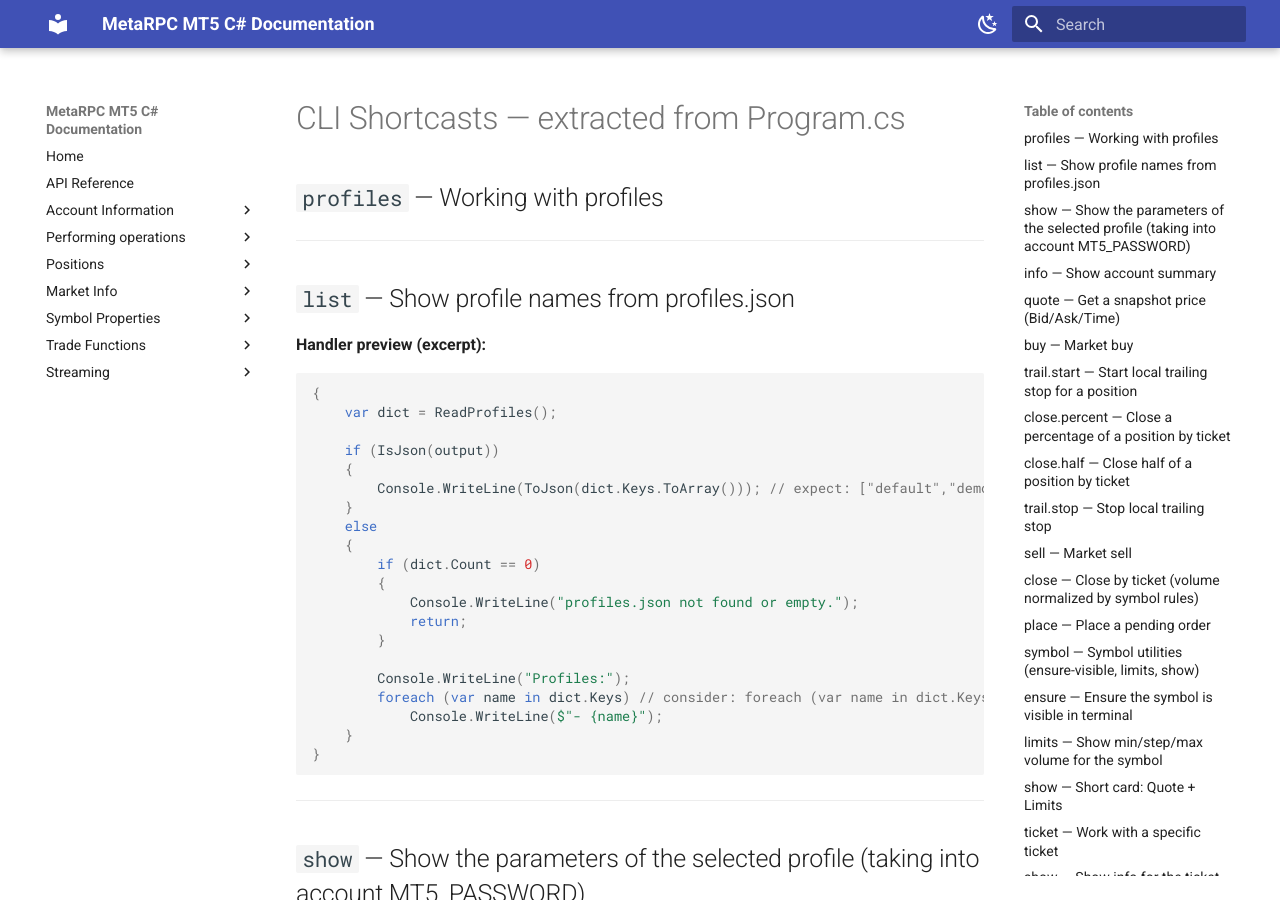
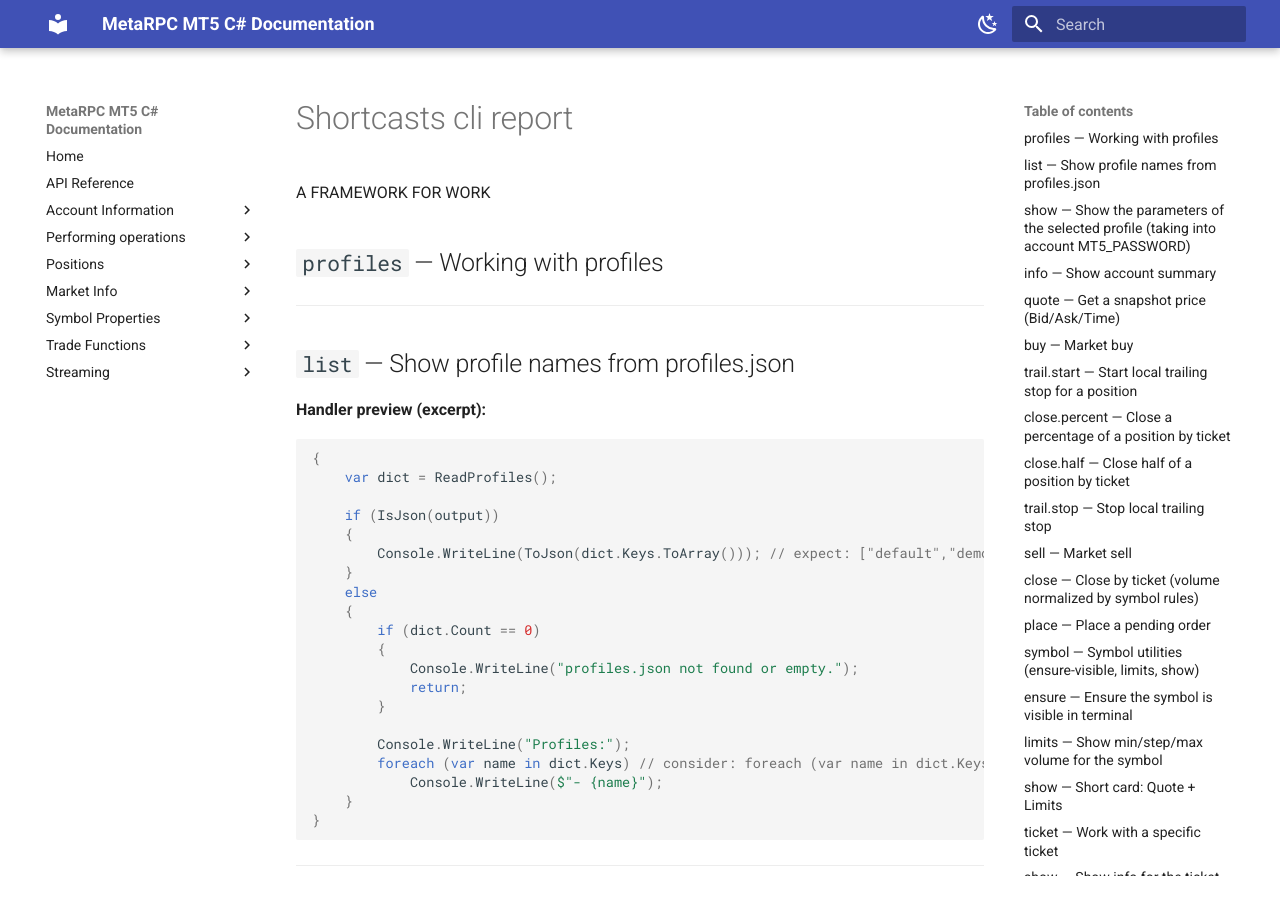
Before and after one commit to MetaRPC/CSharpMT5, an MkDocs documentation site: the page built from docs/shortcasts_cli_report.md, in a window 1280 px wide and 900 px high. Built offline with MkDocs 1.6.1 and Material for MkDocs 9.7.7, drawn with Linux system fonts in a browser that asks for light colours.

Commit message:
Update shortcasts_cli_report.md

```diff
--- a/docs/shortcasts_cli_report.md
+++ b/docs/shortcasts_cli_report.md
@@ -1,4 +1,4 @@
-# CLI Shortcasts — extracted from Program.cs
+A FRAMEWORK FOR WORK
 
 ## `profiles` — Working with profiles
 
```
